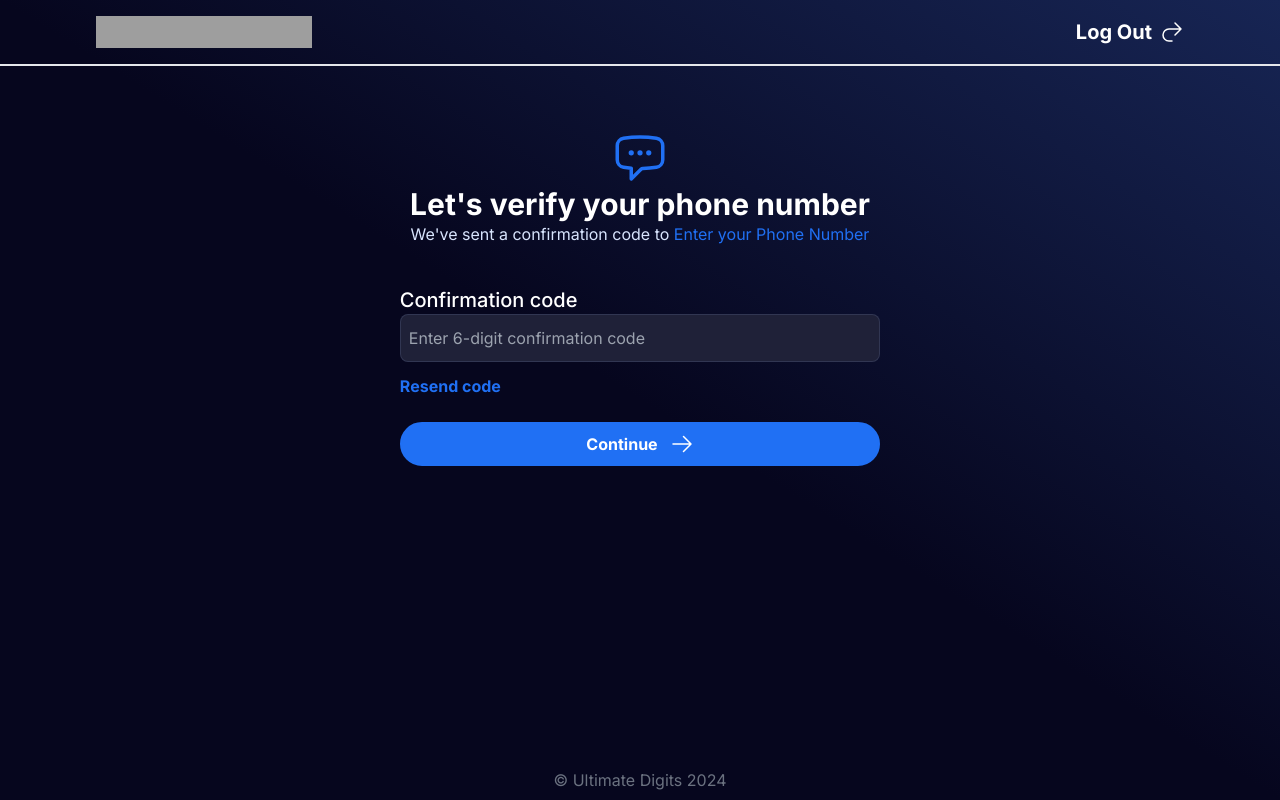
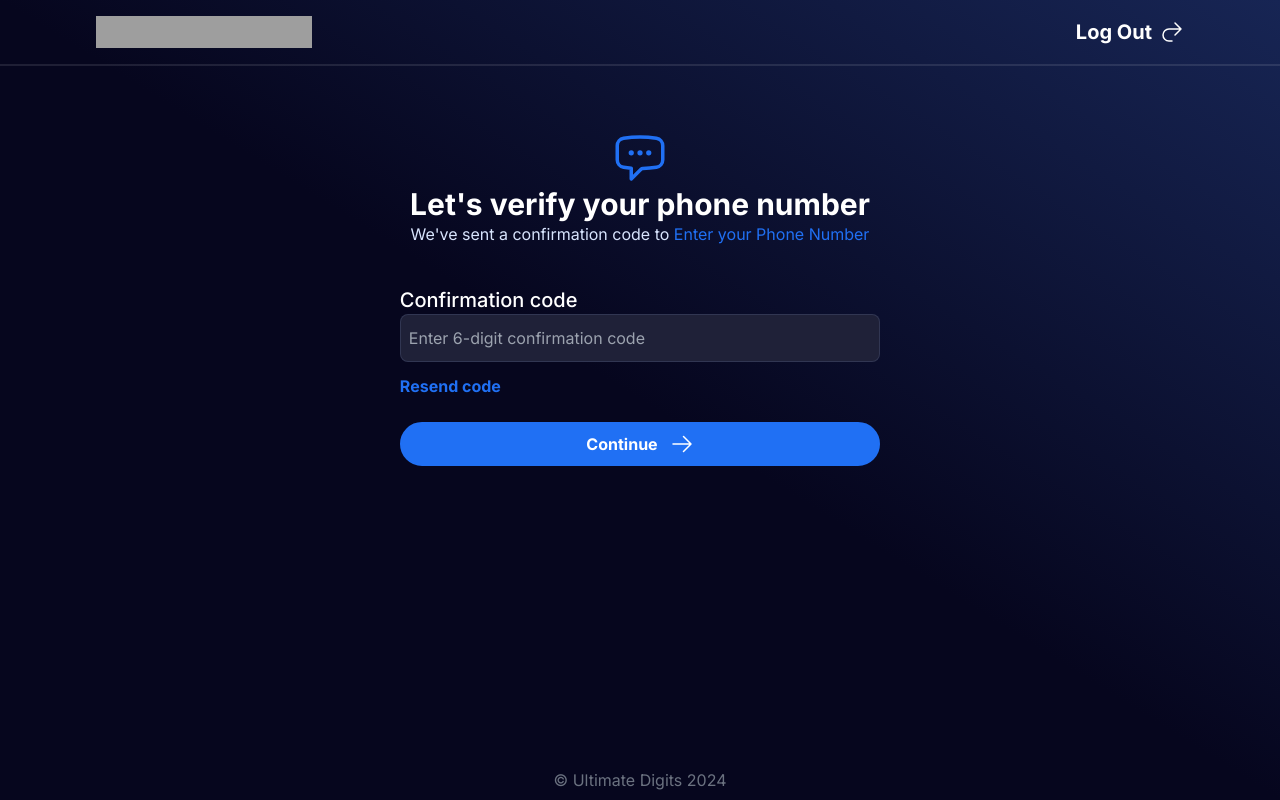
Before and after one commit to vishalmet/UltimateDigits.beta, a React (Vite) app in the folder frontend/: page /otp-page in a window 1280 px wide. Built offline with nearby package versions, Linux system fonts and the light colour scheme; grey boxes are pictures that could not be loaded; what @rainbow-me/rainbowkit would draw is missing.

Commit message:
header border change

```diff
--- a/frontend/src/components/Header.jsx
+++ b/frontend/src/components/Header.jsx
@@ -21,7 +21,7 @@ const Header = () => {
   };
 
   return (
-    <div className="p-4 px-2 md:px-10 lg:px-24 border-b-2 flex items-center text-white">
+    <div className="p-4 px-2 md:px-10 lg:px-24 border-b-2 border-white/10 flex items-center text-white">
       <motion.button
         onClick={() => handleNavigation("/selection-page")}
         whileTap={{ scale: 0.9 }}
```
